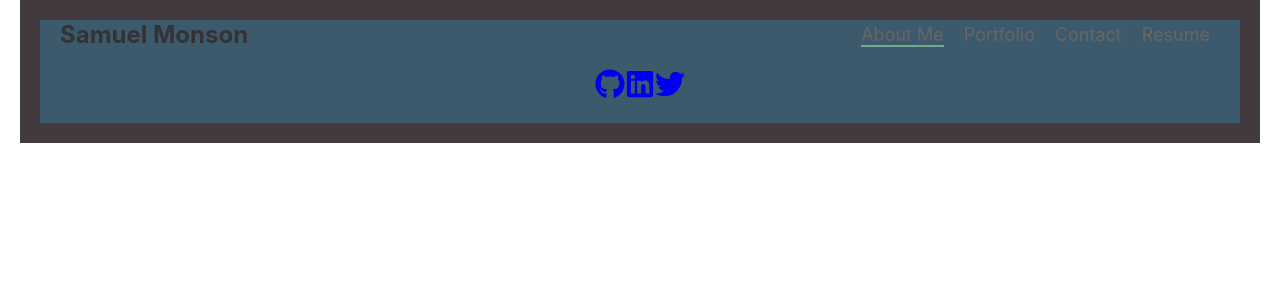
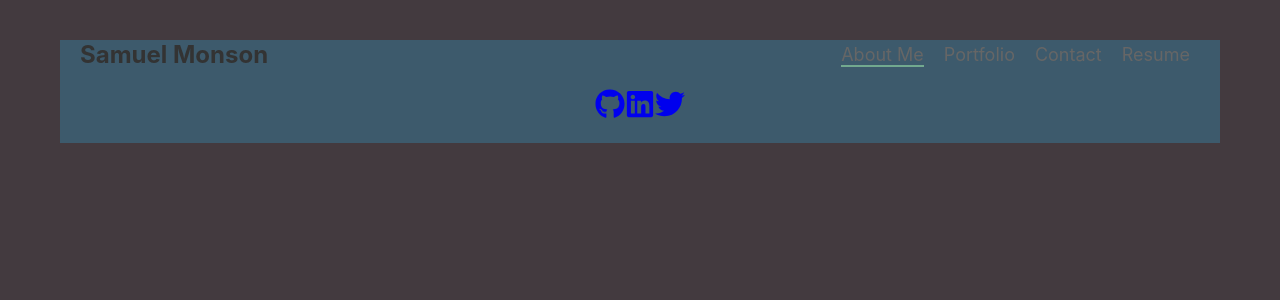
Before and after one commit to monsosam/Project-20, a React (Create React App) app: page / in a window 1280 px wide. Shown: the top 300 px of the page. Built offline with nearby package versions, Linux system fonts and the light colour scheme.

Commit message:
Edit aboutMe

```diff
--- a/src/App.css
+++ b/src/App.css
@@ -7,7 +7,7 @@
 }
 
 
-.App {
+body, html {
   text-align: left;
   max-width: 1200px;
   margin: 0 auto;
@@ -38,3 +38,9 @@ nav a.active {
 footer {
   text-align: center;
 }
+
+@media (max-width: 768px) {
+  .main-content {
+        padding: 20px;
+  }
+}
--- a/src/components/AboutMe.js
+++ b/src/components/AboutMe.js
@@ -1,5 +1,6 @@
 // In src/components/AboutMe.js
 import React from "react";
+import profileImage from '../../assets/My Profile.jpg';
 
 function AboutMe() {
   // Inline styles
@@ -24,7 +25,7 @@ function AboutMe() {
 
   return (
     <div style={aboutMeStyle}>
-      <img src="your-photo-url.jpg" alt="Your Name" style={photoStyle} />
+      <img src={profileImage} alt="Your Name" style={photoStyle} />
       <h1>Samuel Monson</h1>
       <p style={bioStyle}>
         Lorem ipsum dolor sit amet, consectetur adipiscing elit, sed do eiusmod
```
Also changed, not shown: assets/My Profile.jpg (added).
